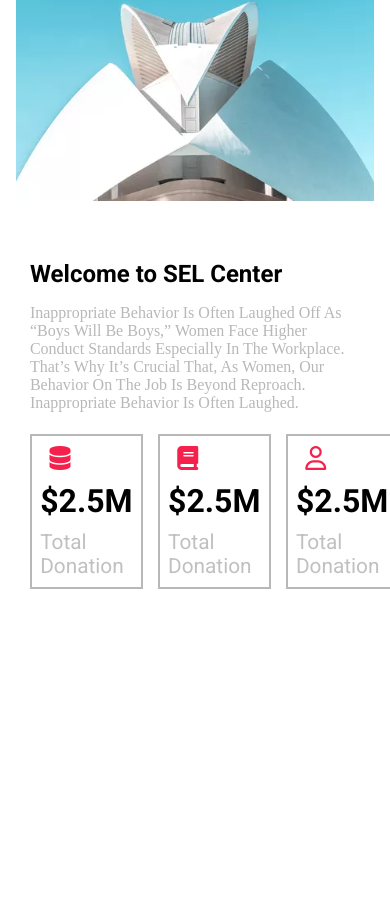
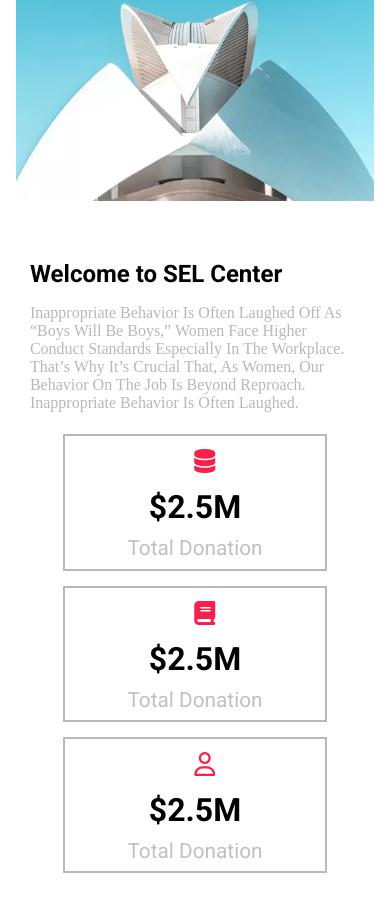
Before and after one commit to Shahzaib-Anees/Hackthon-Web, a plain HTML site: page index.html in a window 390 px wide. Shown: the part 1006-1909 px from the top of the page. Before the commit the page ends 1624 px from the top, so only its background shows below. Drawn offline with Linux system fonts and the light colour scheme.

Commit message:
Completion

```diff
--- a/Media-Sylesheets/Media1.CSS
+++ b/Media-Sylesheets/Media1.CSS
@@ -20,42 +20,51 @@
         display: flex;
         flex-direction: column;
     }
-    .main-sec1-post-content{
+
+    .main-sec1-post-content {
         width: 100%;
         position: static;
     }
-    .main-sec1-header{
+
+    .main-sec1-header {
         width: 100%;
         padding: 1%;
         gap: 30px;
         margin-bottom: 10%;
     }
 
-    .main-sec2-head>h3{
+    .main-sec2-head>h3 {
         margin: 0%;
         font-family: var(--pri-font);
         font-size: 1.5rem;
         font-weight: 600;
     }
 
-    .main-sec2-content{
+    .main-sec2-content {
         width: 100%;
         display: flex;
         flex-direction: column;
         align-items: center;
         justify-content: center;
         gap: 40px;
-     }
+    }
 
-     .main-sec2-head{
+    .main-sec2-head {
         width: 100%;
     }
 
     /* Section 2 Boxes  */
-.sec2-boxes{
-    padding: 0%;
-    display: flex;
-    align-items: center;
-    gap: 15px;
+    .sec2-boxes {
+        padding: 0%;
+        display: flex;
+        flex-direction: column;
+        justify-content: center;
+    }
+
+    .sec2-boxes>.box{
+        width: 80%;
+        display: flex;
+        align-items: center;
+        justify-content: center;
+    }
 }
-}
```
